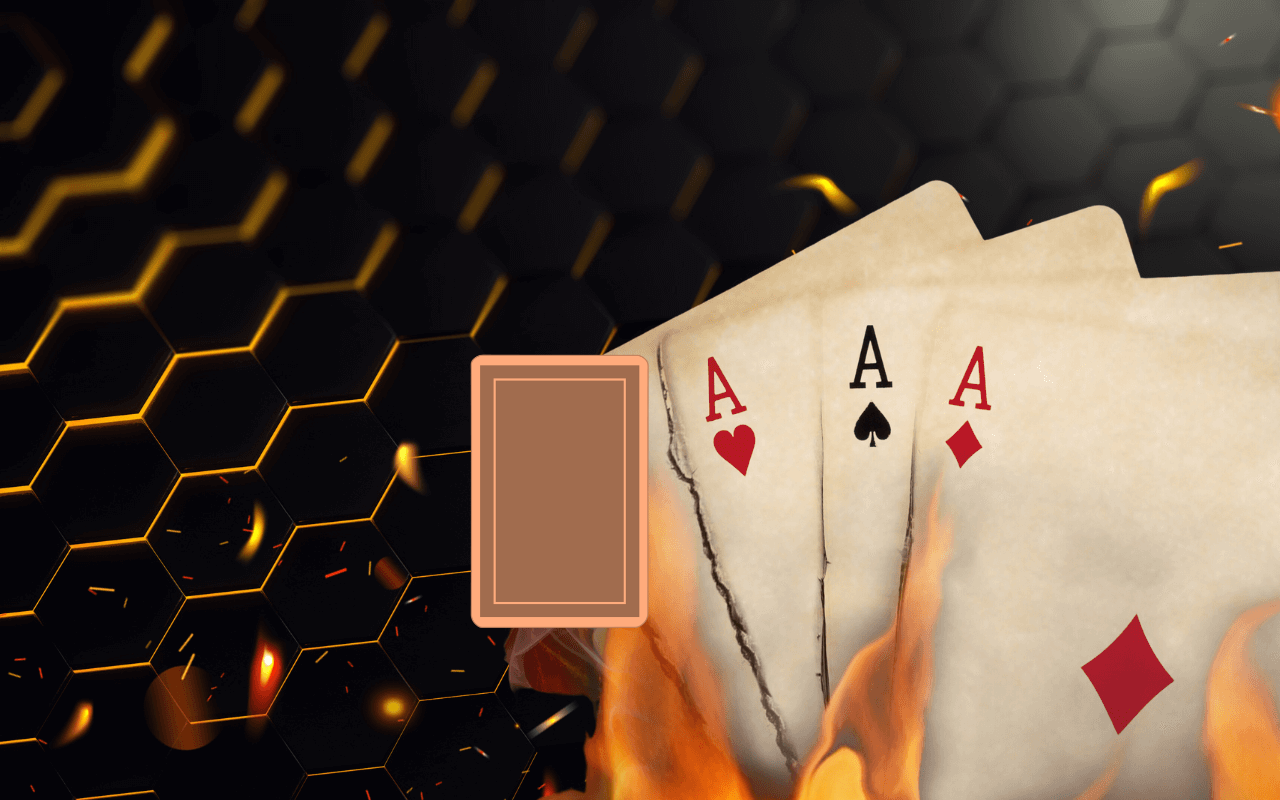
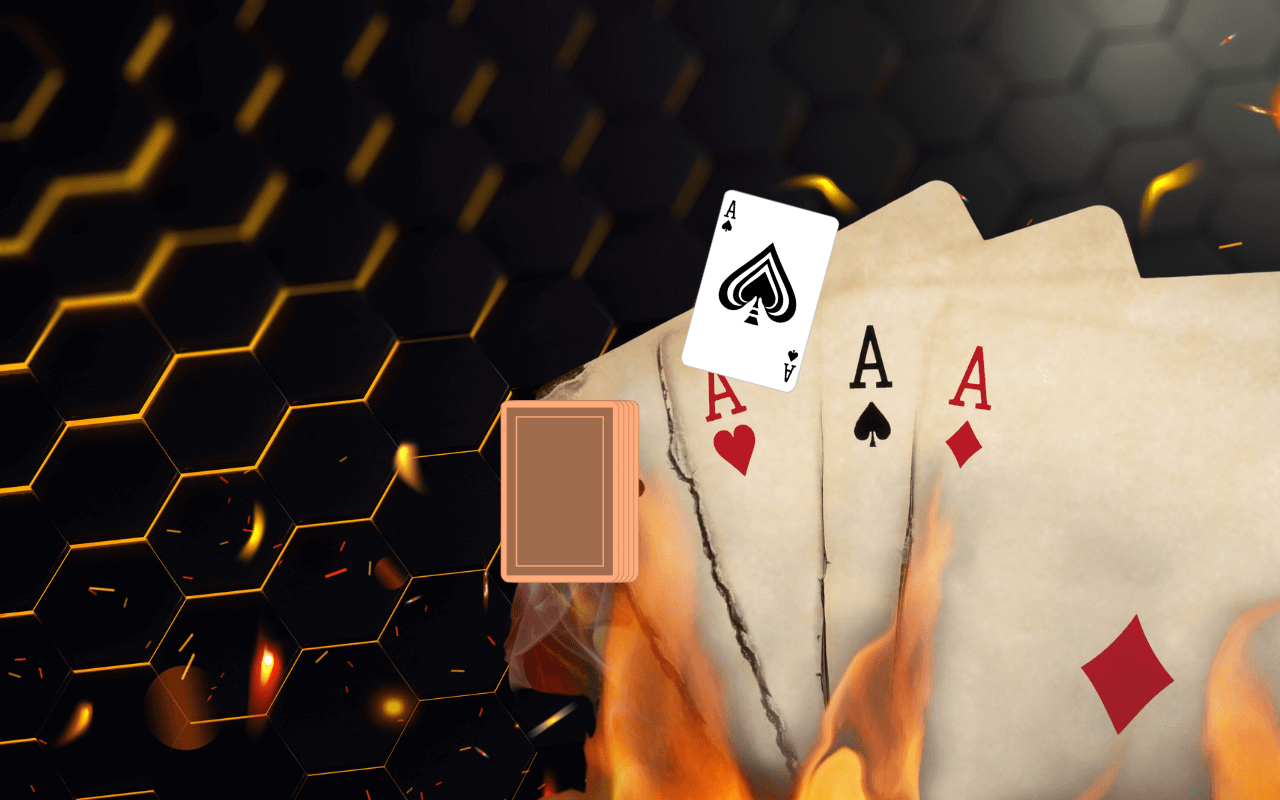
Before and after one commit to Dennis-Schneider/ringoffire, an Angular app: page /game in a window 1280 px wide. Both pictures are taken after a click on the picture 560 px from the left and 491 px from the top of the page. Built offline with nearby package versions, Linux system fonts and the light colour scheme; a web font is replaced by a local one.

Commit message:
06 | Karte anzeigen

```diff
--- a/src/app/game/game.component.html
+++ b/src/app/game/game.component.html
@@ -8,10 +8,16 @@
     />
     <img
       (click)="takeCard()"
-      [class.pick-card]="pickCardAnimation"
       class="top-card"
       style="right: 20px"
       src="./../../assets/img/cards/card_cover.png"
     />
+    <img
+      (click)="takeCard()"
+      *ngIf="pickCardAnimation"
+      class="pick-card"
+      style="right: 20px"
+      src="./../../assets/img/cards/spade_1.png"
+    />
   </div>
 </div>
--- a/src/app/game/game.component.scss
+++ b/src/app/game/game.component.scss
@@ -24,7 +24,22 @@
   }
 
   .pick-card {
-    transition: all 125ms ease-in-out;
-    transform: scale(1.5) !important;
+    animation: pick-card-animation 1.25s ease-in-out;
+    transform: scale(1) translateX(200px) translateY(-200px) rotate(15deg);
   }
 }
+
+@keyframes pick-card-animation {
+  0% {
+    transform: scale(1);
+  }
+  20% {
+    transform: scale(1.7);
+  }
+  80% {
+    transform: scale(1.7);
+  }
+  100% {
+    transform: scale(1) translateX(200px) translateY(-200px) rotate(15deg);
+  }
+}
```
